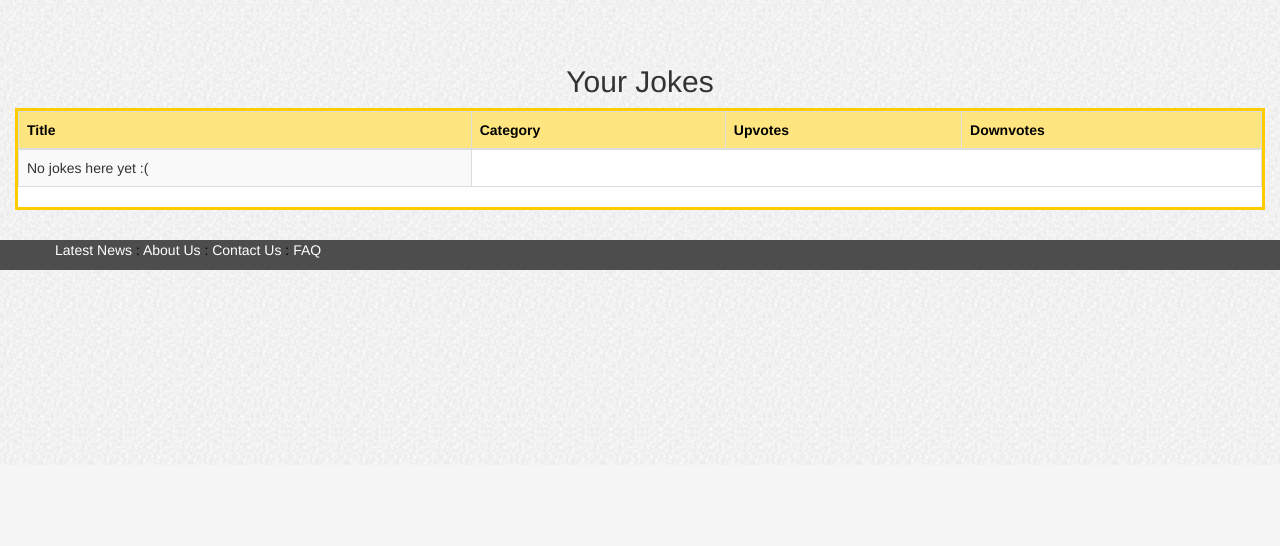
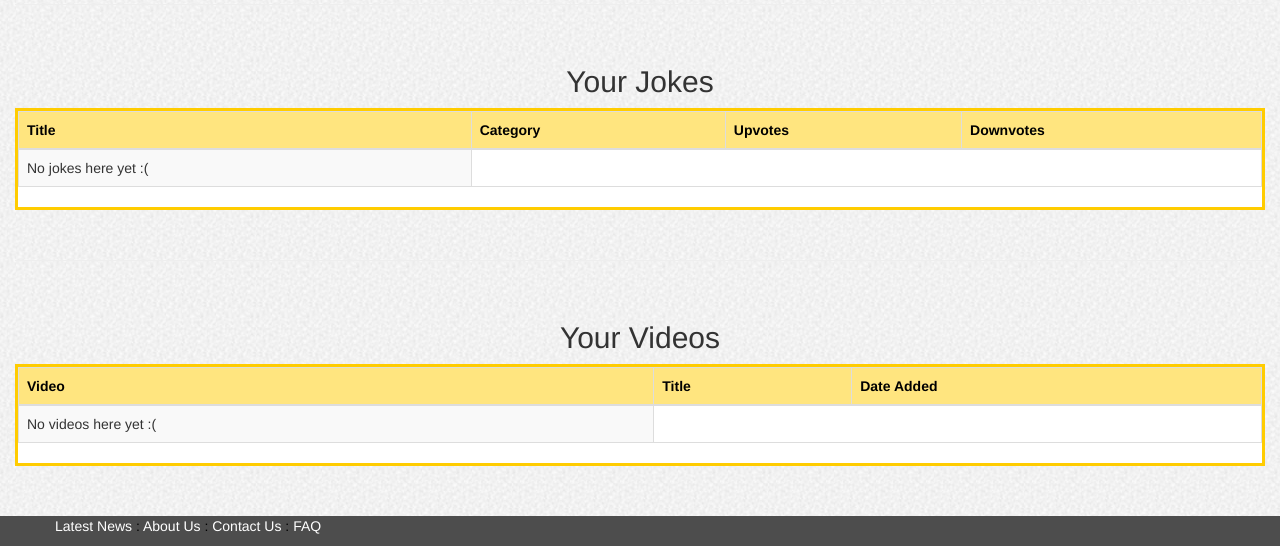
Before and after one commit to David-Damer/jokeoverflow_wad2_project, a Django app: page /jokeoverflow/user_profiles/ in a window 1280 px wide. Shown: the part 335-881 px from the top of the page. Before the commit the page ends 777 px from the top, so only its background shows below. Run offline with Django 3.2, Linux system fonts and the light colour scheme; tables that the repository leaves empty hold one stand-in row (values such as "Sample post"); some libraries are stand-ins or nearby versions.

Commit message:
Users' Video Table and URL fix

```diff
--- a/jokeoverflow/models.py
+++ b/jokeoverflow/models.py
@@ -21,7 +21,7 @@ class UserProfile(models.Model):
 
 class Video(models.Model):
     title = models.CharField(max_length=128, unique=True)
-    added_by = models.ForeignKey(User)
+    added_by = models.ForeignKey(User, related_name='videos')
     url = models.URLField(null=True)
     date_added = models.DateTimeField(auto_now_add=True)
     upvotes = models.IntegerField(default=0)
--- a/jokeoverflow/urls.py
+++ b/jokeoverflow/urls.py
@@ -40,4 +40,6 @@ urlpatterns = [
     url(r'^upvote/$', views.upvote, name='upvote'),
     url(r'^downvote/$', views.downvote, name='downvote'),
     url(r'^video_update/$', views.auto_add_video, name='video_update'),
-    ]
+    url(r'^category/(?P<category_name_slug>[\w\-]+)/add_joke/$', views.add_joke, name='add_joke'),
+
+]
--- a/static/css/base.css
+++ b/static/css/base.css
@@ -147,6 +147,14 @@ border-color:#ffcc00;
 word-wrap: break-word;
 }
 
+.sc-videos-table{
+background-color:white;
+border-style:solid;
+border-weight:2px;
+border-color:#ffcc00;
+word-wrap: break-word;
+}
+
 .table th{
 color:#ffcc00;
 color:black;
--- a/static/css/topratedjokes.css
+++ b/static/css/topratedjokes.css
@@ -101,8 +101,7 @@ p{
 	border-width:2px;
 	border-style:solid;
         background: -o-linear-gradient(#fff, #999);
-        max-height:600px;
-        max-height:80%;
+        max-height:70%;
         overflow-y:scroll;
     }
 
--- a/templates/jokeoverflow/top_rated_jokes.html
+++ b/templates/jokeoverflow/top_rated_jokes.html
@@ -74,6 +74,8 @@
                                     {# {{ joke.joke_text|linebreaks }} #}
                                 </div>
                                 <br>
+                                <hr>
+                                <br>
                                 <div class="row">
                                     <div class="col-md-3 ">
                                         {% if user.is_authenticated %}
@@ -135,6 +137,8 @@
                                     </div>
 
                                 </div>
+                                <br>
+                                <hr>
                                 <br>
                                 <div class = "row">
                                     <div class=col-md-1">
--- a/templates/jokeoverflow/user_profiles.html
+++ b/templates/jokeoverflow/user_profiles.html
@@ -38,10 +38,53 @@
     </tbody>
 </table>
 </div>
+</p>
 
+
+
+<br>
+<hr>
+<br>
+
+<h2 class="text-center">Your Videos</h2>
+<p>
+<div class = "sc-videos-table">
+<table class="table table-bordered table-striped" style="width:100%">
+    <thead>
+    <tr>
+        <th>Video</th>
+        <th>Title</th>
+        <th>Date Added</th>
+    </tr>
+    </thead>
+    <tbody>
+    {% for video in user.videos.all %}
+
+
+    <tr>
+        <td><iframe width="420" height="280" title="{{ video.title }}"
+                                    src={{ video.embed_code }}
+                                    allowfullscreen>
+                            </iframe></td>
+        <td>{{ video.title }}</td>
+        <td>{{ video.date_added }}</td>
+
+    </tr>
+    {% empty %}
+    <td>No videos here yet :(</td>
+    {% endfor %}
+    </tbody>
+</table>
+</div>
 
 </p>
 <br>
 
 
+
+
+
+<br>
+
+
 {% endblock %}
```
